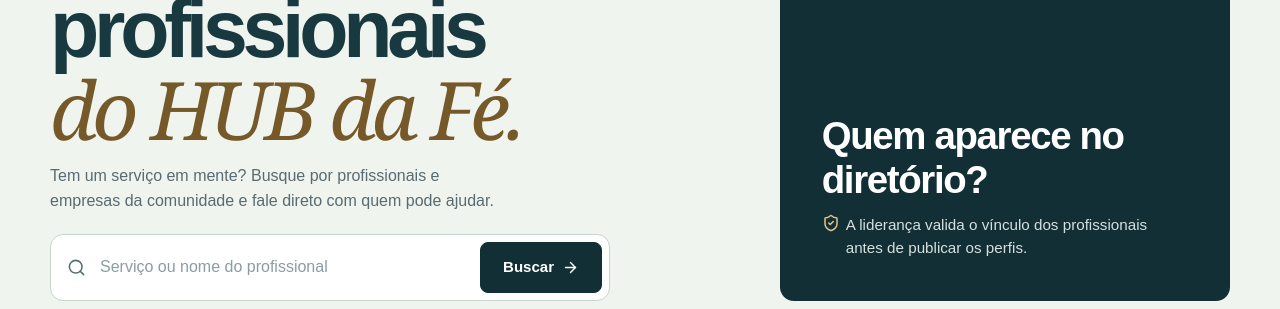
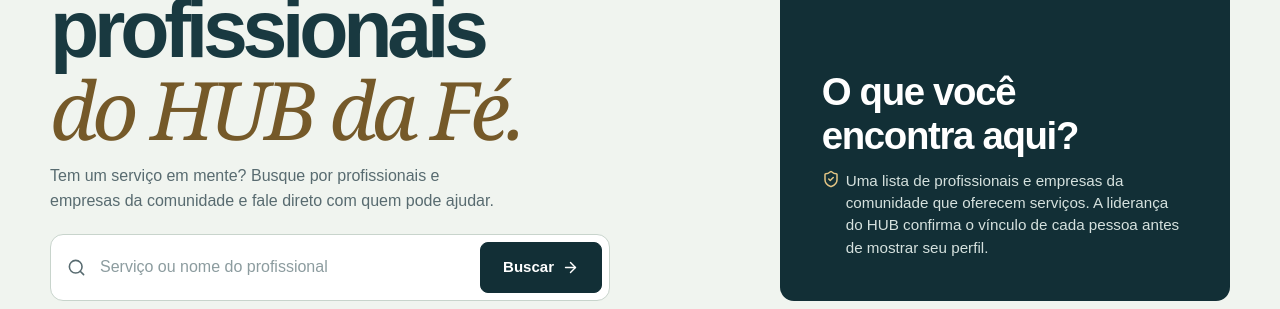
Before and after one commit to monteiroogabriel/hubdafe, a Next.js app: page / in a window 1280 px wide. Shown: the part 256-565 px from the top of the page. Built offline with nearby package versions, Linux system fonts and the light colour scheme; no server answers.

Commit message:
clarify who appears in the provider list

```diff
--- a/src/app/page.tsx
+++ b/src/app/page.tsx
@@ -26,11 +26,11 @@ export default async function Home() {
               <button className="primary" type="submit">Buscar <ArrowRight size={17} aria-hidden="true" /></button>
             </form>
           </div>
-          <aside className="home-community" aria-label="Sobre o diretório">
+          <aside className="home-community" aria-label="Sobre a lista de profissionais">
             <div className="home-community-mark"><BrandMark size={80} /></div>
             <div>
-              <h2>Quem aparece no diretório?</h2>
-              <p><ShieldCheck size={18} aria-hidden="true" /> A liderança valida o vínculo dos profissionais antes de publicar os perfis.</p>
+              <h2>O que você encontra aqui?</h2>
+              <p><ShieldCheck size={18} aria-hidden="true" /> Uma lista de profissionais e empresas da comunidade que oferecem serviços. A liderança do HUB confirma o vínculo de cada pessoa antes de mostrar seu perfil.</p>
             </div>
           </aside>
         </div>
```
